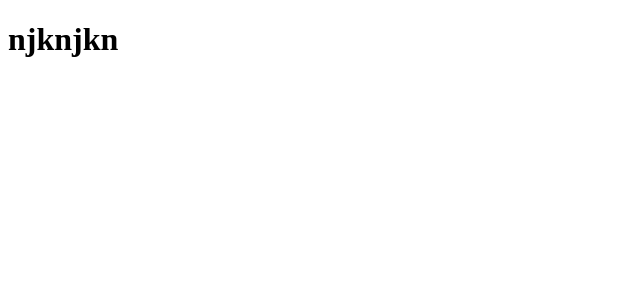
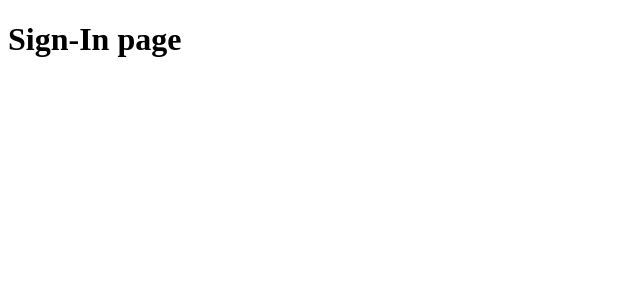
Before and after one commit to Dilansilva/Loons-lab, a React (Create React App) app: page / in a window 1280 px wide. Shown: the top 300 px of the page, without its empty margins (0-640 px from the left). Built offline with nearby package versions, Linux system fonts and the light colour scheme.

Commit message:
Installed bootstrap

```diff
--- a/package.json
+++ b/package.json
@@ -6,7 +6,9 @@
     "@testing-library/jest-dom": "^5.11.4",
     "@testing-library/react": "^11.1.0",
     "@testing-library/user-event": "^12.1.10",
+    "bootstrap": "^4.6.0",
     "react": "^17.0.1",
+    "react-bootstrap": "^1.5.2",
     "react-dom": "^17.0.1",
     "react-scripts": "4.0.3",
     "web-vitals": "^1.0.1"
--- a/src/App.js
+++ b/src/App.js
@@ -1,8 +1,9 @@
+import SignIn from './pages/Sign-In';//import Sign In page
 
 function App() {
   return (
     <div>
-      <h1>njknjkn</h1>
+      <SignIn/>
     </div>
   );
 }
```
Also changed, not shown: 1 other file (tests, documents, lock files or other folders).
